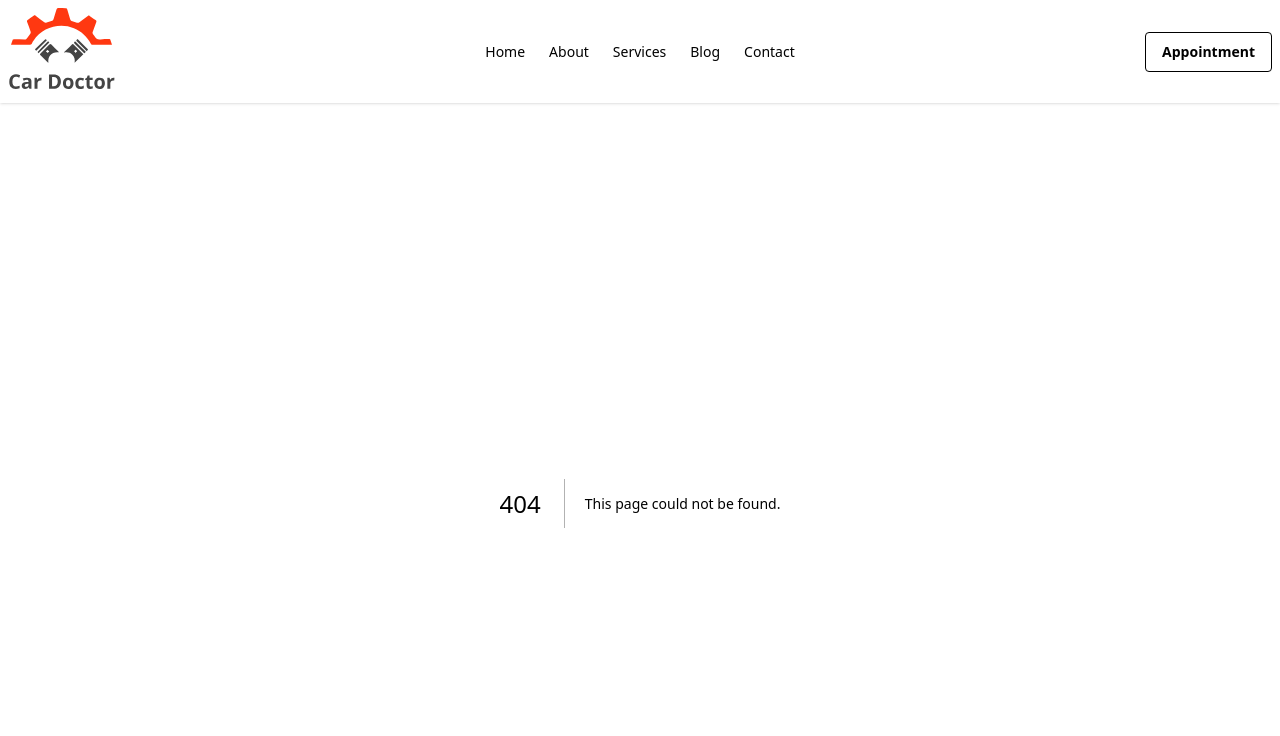
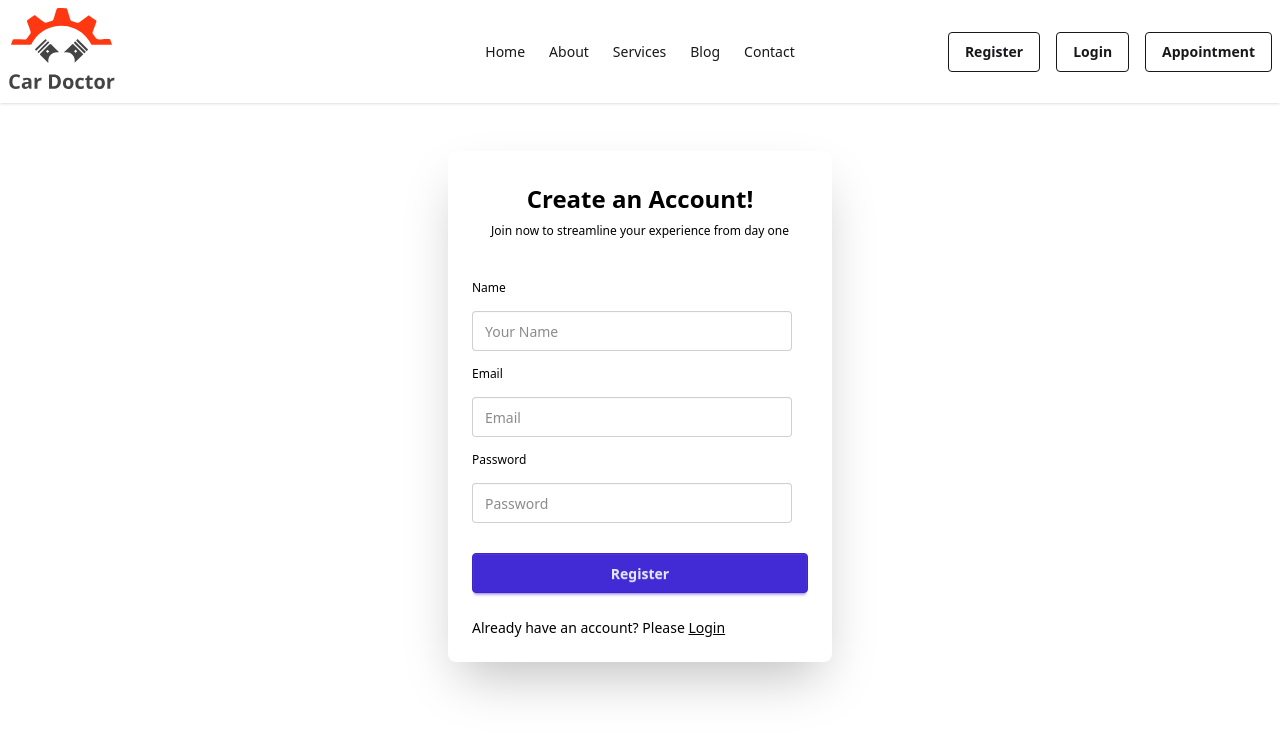
Before and after one commit to ChakmaShantunu/next.js-car-doctor, a Next.js app: page /register in a window 1280 px wide. Before the commit this address had no page. Shown: the top 736 px of the page. Built offline with nearby package versions, Linux system fonts and the light colour scheme.

Commit message:
register form ui done

```diff
--- /dev/null
+++ b/src/app/register/page.jsx
@@ -0,0 +1,29 @@
+import Link from 'next/link'
+import React from 'react'
+
+export default function RegisterPage() {
+    return (
+        <div>
+            <div className="card bg-base-100 w-full mx-auto mt-12 max-w-sm shrink-0 shadow-2xl my-12 bg-cover bg-center">
+                <h3 className="text-2xl font-bold text-center pt-8 text-black">Create an Account!</h3>
+                <p className='text-xs text-center mt-2 text-black'>Join now to streamline your experience from day one</p>
+                <div className="card-body">
+                    <form className="fieldset space-y-2 py-4">
+                        <label className="label text-black">Name</label>
+                        <input type="text" name='name' className="input" placeholder="Your Name" />
+                        <label className="label text-black">Email</label>
+                        <input type="email" name='email' className="input" placeholder="Email" />
+                        {/* <label className="label text-black">Photo-URL</label>
+                        <input type="text" name='photo' className="input" placeholder="Photo-URL" /> */}
+                        <label className="label text-black">Password</label>
+                        <input type="password" name='password' className="input" placeholder="Password" />
+
+                        <button className="btn btn-primary mt-4">Register</button>
+                    </form>
+                    <p className='text-black'>Already have an account? Please <Link
+                        className='underline' href={'/login'}>Login</Link></p>
+                </div>
+            </div>
+        </div>
+    )
+}
--- a/src/components/Navbar.jsx
+++ b/src/components/Navbar.jsx
@@ -40,7 +40,9 @@ export default function Navbar() {
                     {links}
                 </ul>
             </div>
-            <div className="navbar-end">
+            <div className="navbar-end space-x-4">
+                <Link href={'/register'} className='btn btn-outline'>Register</Link>
+                <Link href={'/register'} className='btn btn-outline'>Login</Link>
                 <a className="btn btn-outline">Appointment</a>
             </div>
         </div>
```
